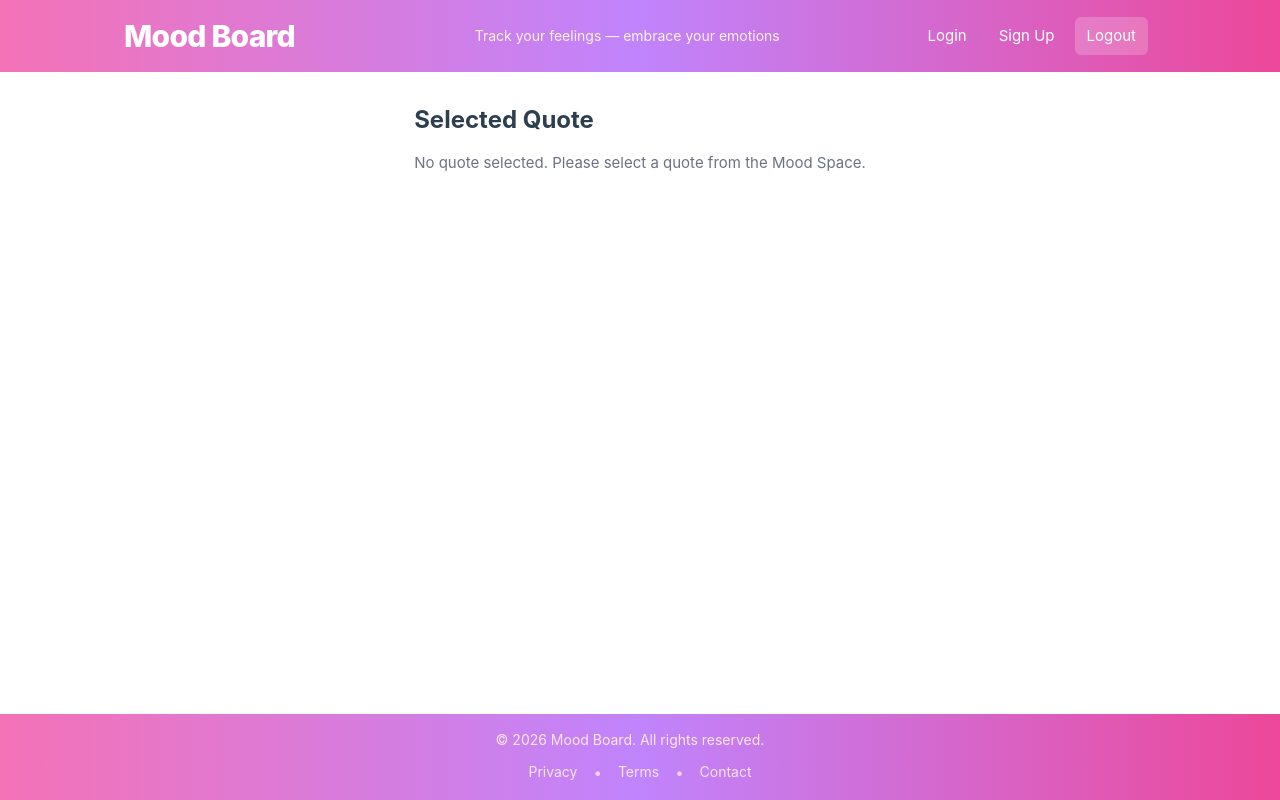
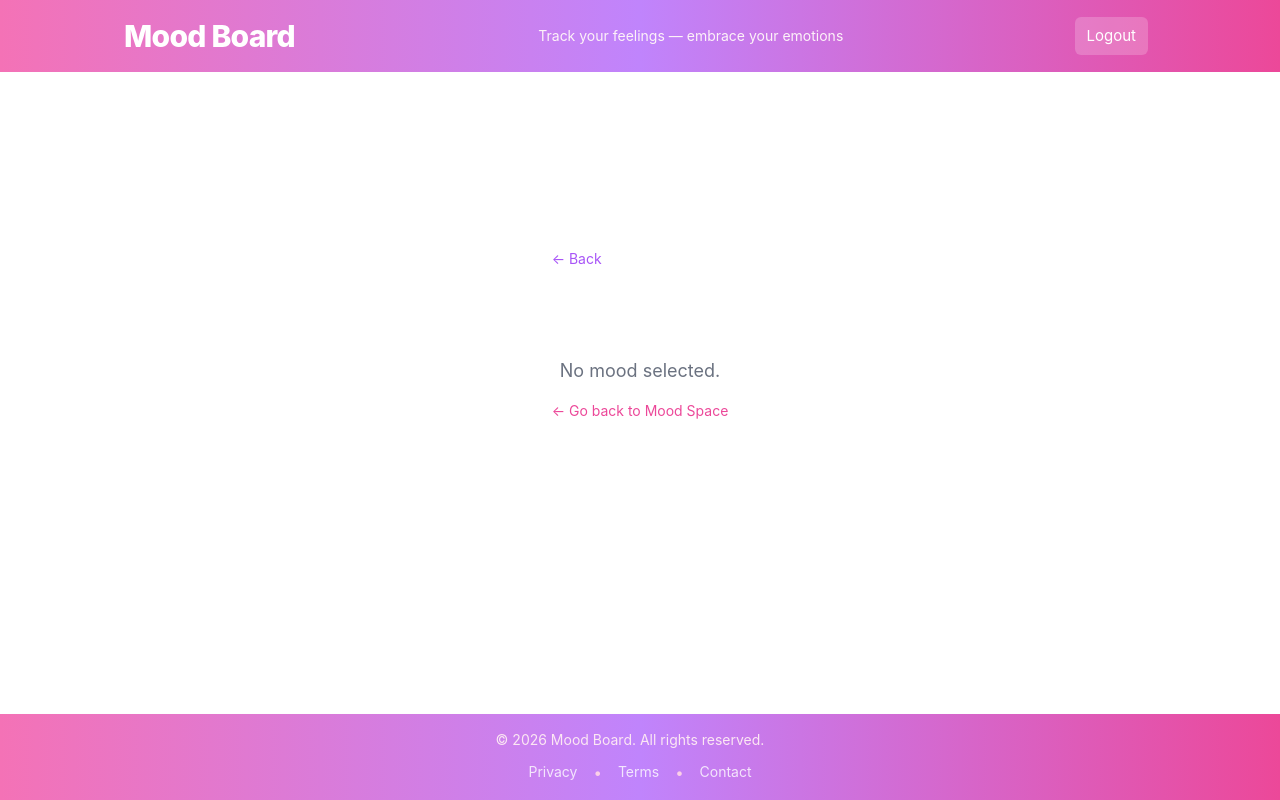
Before and after one commit to ayaosamaramadan/Mood-Board, a Vue app in the folder frontend/: page /selectedid/1 in a window 1280 px wide. Built offline with nearby package versions, Linux system fonts and the light colour scheme; no server answers; sample sign-in values are in the browser's storage; some icons are missing.

Commit message:
mproved layout styling

```diff
--- a/frontend/src/components/Home.vue
+++ b/frontend/src/components/Home.vue
@@ -6,9 +6,9 @@ import AppHeader from './Home/AppHeader.vue';
 
 
 <template>
-    <div class="h-screen flex flex-col bg-gradient-to-br from-pink-100 via-purple-70 to-pink-50 overflow-hidden">
+        <div class="min-h-screen flex flex-col bg-gradient-to-br from-pink-100 via-purple-70 to-pink-50">
         <AppHeader />
-        <main class="bg-white dark:bg-slate-900 flex-1 flex items-start justify-center px-4 py-4 overflow-hidden">
+        <main class="bg-white dark:bg-slate-900 flex-1 flex items-start justify-center px-4 py-4 overflow-y-auto">
             <router-view />
         </main>
         <AppFooter />
--- a/frontend/src/components/Home/AppHeader.vue
+++ b/frontend/src/components/Home/AppHeader.vue
@@ -13,10 +13,14 @@
 
             <div class="flex items-center gap-3">
                 <nav class="hidden sm:flex items-center gap-2" aria-label="Main navigation">
-                    <router-link to="/login" class="px-3 py-2 rounded-md hover:bg-white/20 focus:outline-none focus:ring-2 focus:ring-white">Login</router-link>
-                    <router-link to="/signup" class="px-3 py-2 rounded-md hover:bg-white/20 focus:outline-none focus:ring-2 focus:ring-white">Sign Up</router-link>
-                    <span v-if="user" class="px-3 py-2 text-sm font-medium truncate max-w-xs">{{ displayName }}</span>
-                    <button v-if="isAuthenticated" @click="handleLogout" class="px-3 py-2 rounded-md bg-white/20 hover:bg-white/30 focus:outline-none focus:ring-2 focus:ring-white">Logout</button>
+                    <template v-if="!isAuthenticated">
+                        <router-link to="/login" class="px-3 py-2 rounded-md hover:bg-white/20 focus:outline-none focus:ring-2 focus:ring-white">Login</router-link>
+                        <router-link to="/signup" class="px-3 py-2 rounded-md hover:bg-white/20 focus:outline-none focus:ring-2 focus:ring-white">Sign Up</router-link>
+                    </template>
+                    <template v-if="isAuthenticated">
+                        <span class="px-3 py-2 text-sm font-medium truncate max-w-xs">{{ displayName }}</span>
+                        <button @click="handleLogout" class="px-3 py-2 rounded-md bg-white/20 hover:bg-white/30 focus:outline-none focus:ring-2 focus:ring-white">Logout</button>
+                    </template>
                 </nav>
 
                 <DarkModeToggle />
@@ -24,10 +28,16 @@
         </div>
 
         <div class="sm:hidden px-4 pb-3">
-            <nav class="flex items-center justify-center gap-3" aria-label="Mobile navigation">
-                <router-link to="/" class="text-sm px-2 py-1 rounded-md">Home</router-link>
-                <router-link to="/login" class="text-sm px-2 py-1 rounded-md">Login</router-link>
-                <router-link to="/signup" class="text-sm px-2 py-1 rounded-md">Sign Up</router-link>
+            <nav class="flex items-center justify-center flex-wrap gap-3" aria-label="Mobile navigation">
+                <router-link to="/" class="text-sm px-2 py-1 rounded-md hover:bg-white/20">Home</router-link>
+                <template v-if="!isAuthenticated">
+                    <router-link to="/login" class="text-sm px-2 py-1 rounded-md hover:bg-white/20">Login</router-link>
+                    <router-link to="/signup" class="text-sm px-2 py-1 rounded-md hover:bg-white/20">Sign Up</router-link>
+                </template>
+                <template v-if="isAuthenticated">
+                    <span class="text-sm px-2 py-1 truncate max-w-[120px]">{{ displayName }}</span>
+                    <button @click="handleLogout" class="text-sm px-2 py-1 rounded-md bg-white/20 hover:bg-white/30">Logout</button>
+                </template>
             </nav>
         </div>
     </header>
--- a/frontend/src/components/Home/MoodSpace.vue
+++ b/frontend/src/components/Home/MoodSpace.vue
@@ -1,5 +1,5 @@
 <template>
-   <div class=" w-full max-w-6xl flex gap-8 mt-4 items-start justify-center px-8">
+   <div class="w-full max-w-6xl flex flex-col lg:flex-row gap-8 mt-4 items-start justify-center px-4 sm:px-8">
       <div
          class="w-full max-w-lg p-8 bg-gradient-to-br from-white/90 to-pink-50/80 backdrop-blur-md rounded-[2rem] shadow-cute-lg border-2 border-pink-100/50 relative overflow-hidden dark:from-gray-800 dark:to-purple-900 dark:border-purple-800/40 dark:bg-gradient-to-br">
 
--- a/frontend/src/components/Selected/Selectedquote.vue
+++ b/frontend/src/components/Selected/Selectedquote.vue
@@ -1,18 +1,23 @@
 <template>
-    <div class="p-4">
-        <h2 class="text-2xl font-bold mb-4">Selected Quote</h2>
+    <div class="min-h-[70vh] flex items-center justify-center px-4 py-8">
+        <div class="w-full max-w-lg">
+            <button @click="$router.back()" class="mb-6 flex items-center gap-2 text-sm text-purple-500 hover:text-purple-700 dark:text-purple-300 dark:hover:text-purple-100 transition-colors">
+                ← Back
+            </button>
 
-        <div v-if="condition"
-            class="p-6 bg-gradient-to-br from-white/90 to-pink-50/80 backdrop-blur-md rounded-3xl shadow-lg border border-pink-200 hover:shadow-xl transition-shadow duration-300">
-            <div class="flex items-center justify-between gap-4 mb-6">
-            <span class="text-4xl font-bold text-gray-800">{{ condition?.emoname }}</span>
-            <span class="text-5xl">{{ condition?.emoji }}</span>
+            <div v-if="condition"
+                class="p-6 sm:p-8 bg-gradient-to-br from-white/90 to-pink-50/80 dark:from-gray-800 dark:to-purple-900 backdrop-blur-md rounded-3xl shadow-lg border border-pink-200 dark:border-purple-800/40 hover:shadow-xl transition-shadow duration-300">
+                <div class="flex items-center justify-between gap-4 mb-6 flex-wrap">
+                    <span class="text-3xl sm:text-4xl font-bold text-gray-800 dark:text-pink-100">{{ condition?.emoname }}</span>
+                    <span class="text-5xl sm:text-6xl">{{ condition?.emoji }}</span>
+                </div>
+                <p class="text-base sm:text-lg text-gray-700 dark:text-gray-300 leading-relaxed mb-4">{{ condition?.description }}</p>
             </div>
-            <p class="text-lg text-gray-700 dark:text-gray-300 leading-relaxed mb-4">{{ condition?.description }}</p>
-        </div>
 
-        <div v-else class="text-gray-500 dark:text-gray-400">
-            No quote selected. Please select a quote from the Mood Space.
+            <div v-else class="text-center py-16 text-gray-500 dark:text-gray-400">
+                <p class="text-lg">No mood selected.</p>
+                <router-link to="/" class="mt-4 inline-block text-sm text-pink-500 hover:underline">← Go back to Mood Space</router-link>
+            </div>
         </div>
     </div>
 </template>
```
